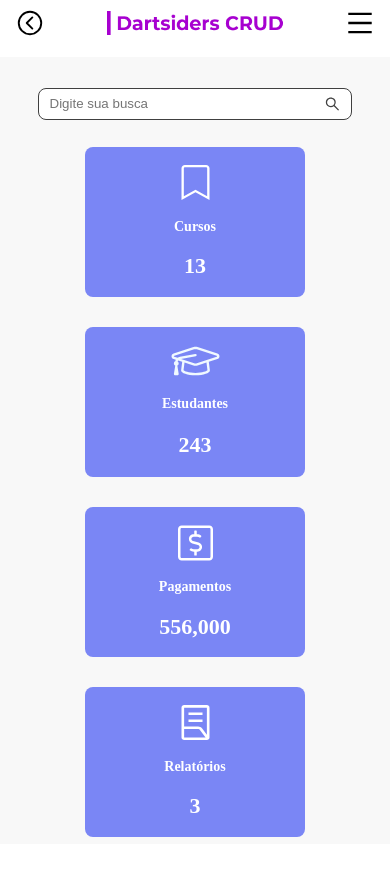
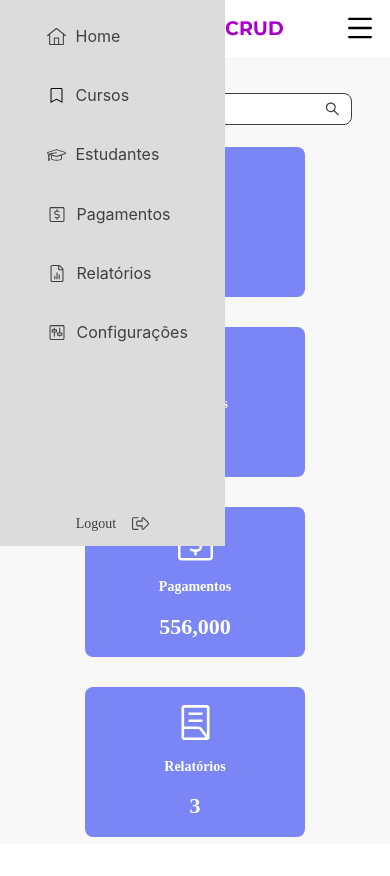
Before and after one commit to Renangenito/DartSiders, a React (Create React App) app: page / in a window 390 px wide. Shown: the top 876 px of the page. Built offline with nearby package versions, Linux system fonts and the light colour scheme; the HTML template or start-up script is replaced by a standard one.

Commit message:
logica_do_menu_humburgher

```diff
--- a/src/App.css
+++ b/src/App.css
@@ -1,41 +1,5 @@
 .App {
-  text-align: center;
   width: 100%;
   height: 100vh;
   background-color: #f8f8f8;
 }
-
-.App-logo {
-  height: 40vmin;
-  pointer-events: none;
-}
-
-@media (prefers-reduced-motion: no-preference) {
-  .App-logo {
-    animation: App-logo-spin infinite 20s linear;
-  }
-}
-
-.App-header {
-  background-color: #282c34;
-  min-height: 100vh;
-  display: flex;
-  flex-direction: column;
-  align-items: center;
-  justify-content: center;
-  font-size: calc(10px + 2vmin);
-  color: white;
-}
-
-.App-link {
-  color: #61dafb;
-}
-
-@keyframes App-logo-spin {
-  from {
-    transform: rotate(0deg);
-  }
-  to {
-    transform: rotate(360deg);
-  }
-}
--- a/src/App.js
+++ b/src/App.js
@@ -10,14 +10,8 @@ function App() {
   const [destacado, setDestacado] = useState(false);
 
     const showMenuHumburgher = (e) =>{
-        e.preventDefault();
         setShow(!show);
-        if(show) {
-          setDestacado(true);
-        }else{
-          setDestacado(false);
-        }
-
+        setDestacado(!destacado);
     }
 
 
--- a/src/Components/BarraPesquisa/BarraPesquisa.module.css
+++ b/src/Components/BarraPesquisa/BarraPesquisa.module.css
@@ -46,7 +46,7 @@
         align-items: center;
         background-color: #FFFFFF;
         margin-bottom: 50px;
-        margin-top: 80px;
+        margin-top: 90px;
     }
     .barraMobile svg{
         font-size: 30px;
--- a/src/Components/SideBar/SideBar.module.css
+++ b/src/Components/SideBar/SideBar.module.css
@@ -111,13 +111,12 @@
     /* Menu humburgher */
     .sideBar {
         width: 225px;
+        transition: 0.8s;
+        margin: 0;
+    }
+    .mobile{
         position: absolute;
+        margin-left: -270px;
         transition: 0.8s;
     }
-    .mobile{
-        width: 225px;
-        position: absolute;
-        margin-left: -270px;
-        transition: 0.4s;
-    }
   }
--- a/src/Components/SideBar/index.js
+++ b/src/Components/SideBar/index.js
@@ -9,11 +9,12 @@ import estudantesIcone from "../../assets/icones/estudantes.svg"
 import pagamentosIcone from "../../assets/icones/pagamentos.svg"
 import vectorIcone from "../../assets/icones/vector.svg"
 import configuracoesIcone from "../../assets/icones/configuracoes.svg"
-function SideBar({ destacado}) {
+function SideBar({ destacado }) {
 
     return (
 
-        <div className={destacado ? styles.sideBar : styles.mobile}>
+        <div className={destacado ? styles.mobile : styles.sideBar}>
+            {console.log("DESTACADO: ", destacado)}
             <img className={styles.sideBar_logo} src={logo} alt="Logo do site DartSiders" />
             <div className={styles.sideBar_usuario}>
                 <img src={fotoPerfil} alt="imagem do usuário" />
```
